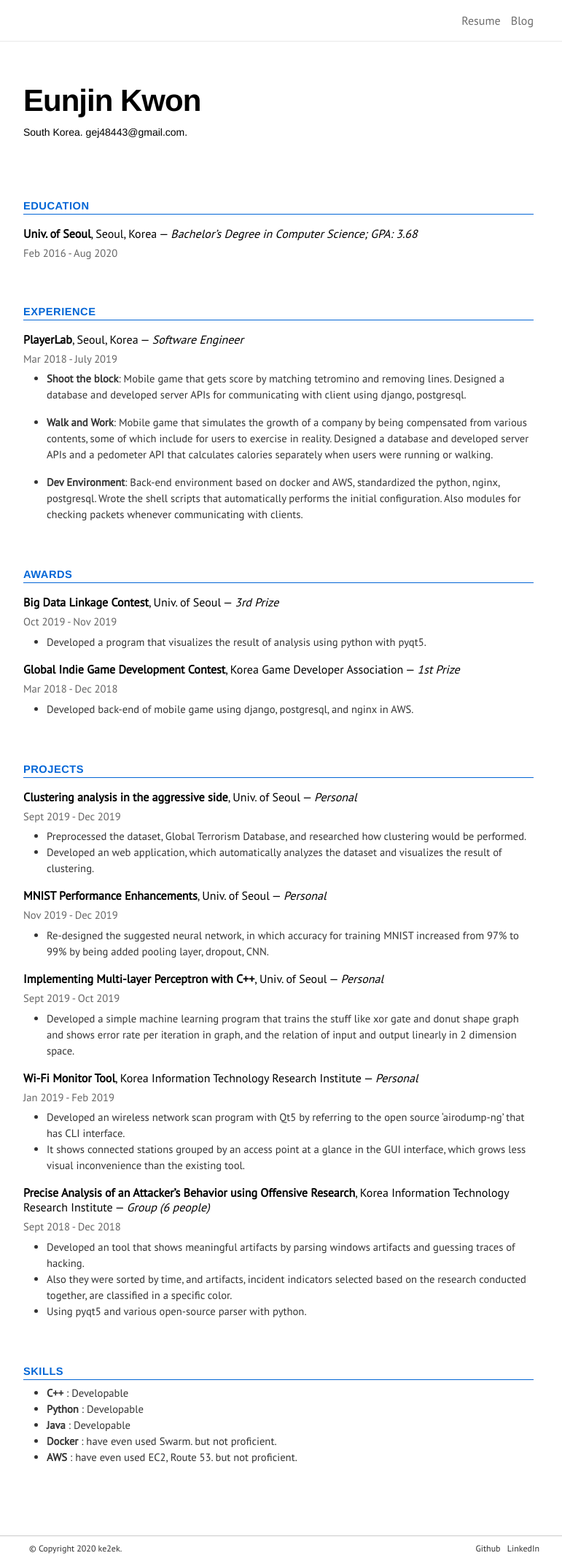
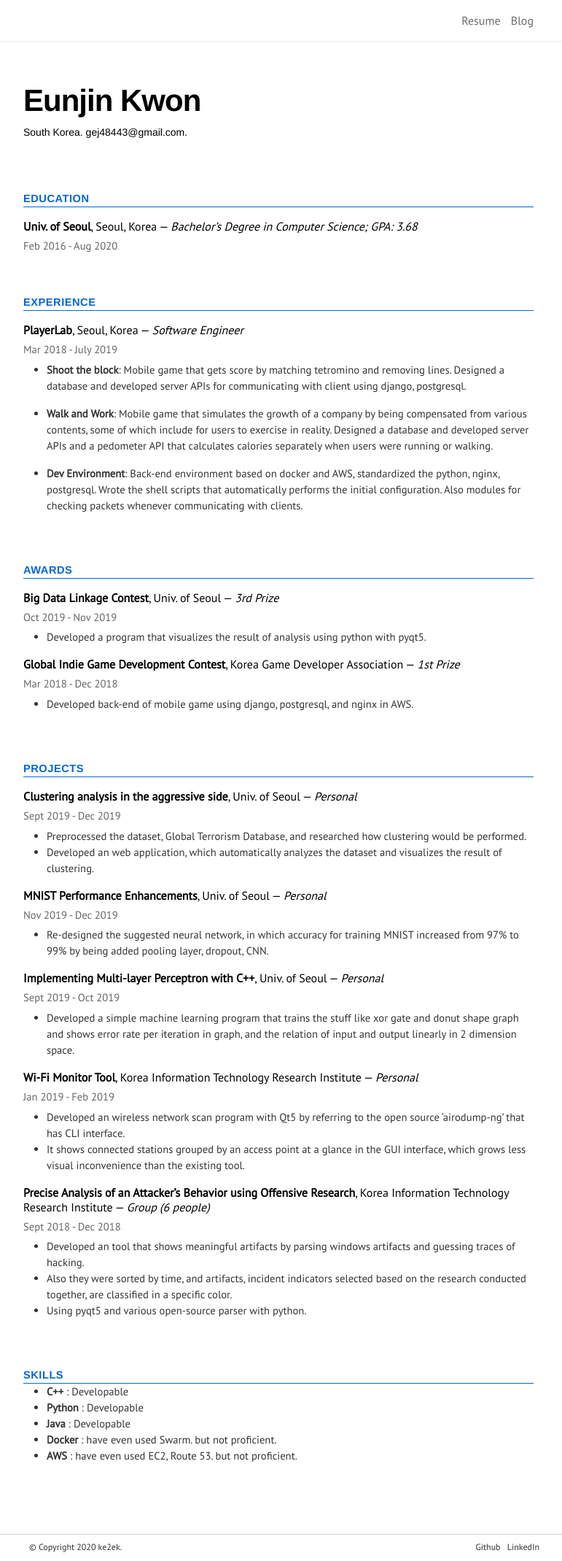
Before and after one commit to r4v3n-k/r4v3n-k.github.io, a Jekyll site: the page built from _pages/resume.md, in a window 1280 px wide. Shown: the whole page at 73% size, without its empty margins (258-1029 px from the left). Built offline with Jekyll 4.4.1, drawn with Linux system fonts in a browser that asks for light colours; nearby versions of some CDN libraries; some web fonts are replaced.

Commit message:
changed resume sass

```diff
--- a/_sass/_resume.scss
+++ b/_sass/_resume.scss
@@ -26,7 +26,8 @@
         color: $blue-1;
         font-size: 11pt;
         letter-spacing: 0.5px;
-        margin-top: 60px;
+        margin: 0;
+        padding-top: 50px;
         line-height: 1.5em;
         border-bottom: 1px solid $blue-1;
     }
@@ -34,7 +35,6 @@
         font-family: $font-family;
         font-size: 12pt;
         color: black;
-        // margin-top: 1.2em;
         a { color: black; }
     }
     h5 {
```
